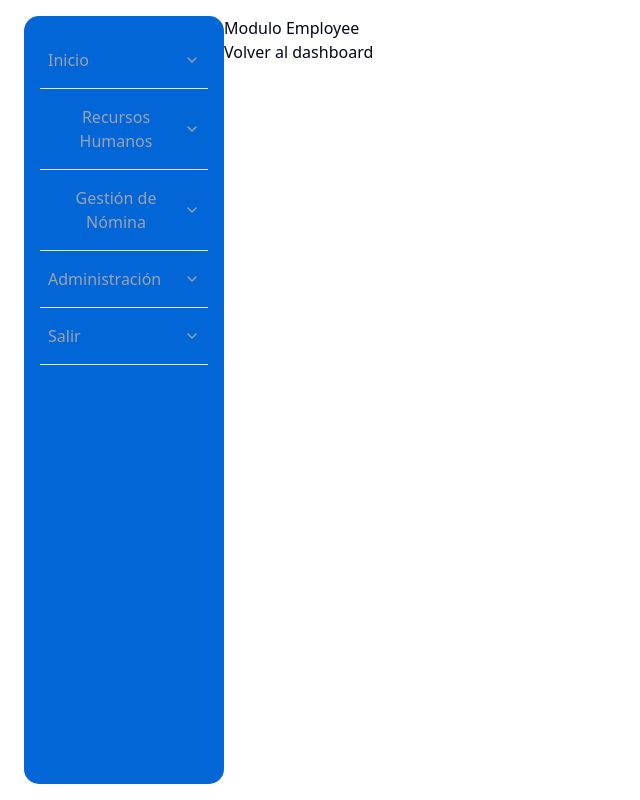
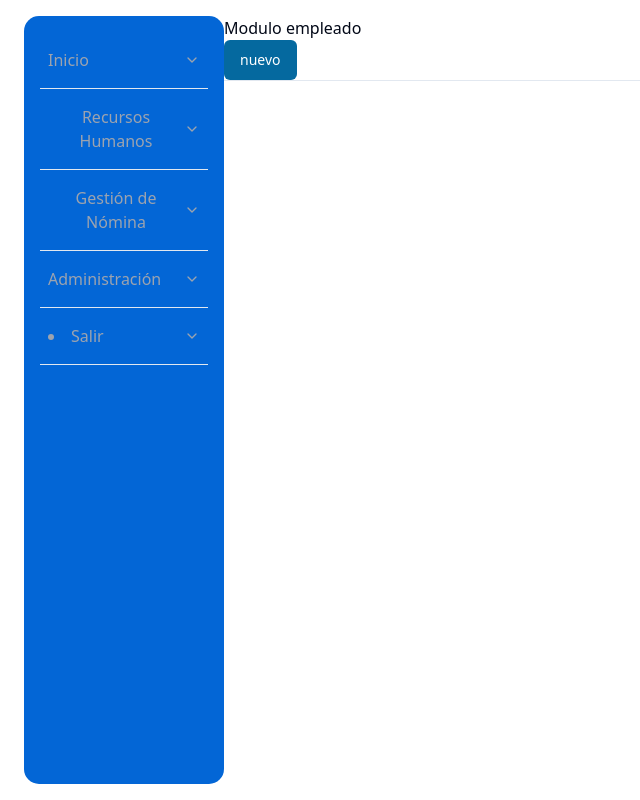
Before and after one commit to tahayk3/front-payroll-gt, a React (Vite) app: page /employee in a window 1280 px wide. Shown: the whole page, without its empty margins (0-640 px from the left). Built offline with nearby package versions, Linux system fonts and the light colour scheme; no server answers; sample sign-in values are in the browser's storage.

Commit message:
Agregando urls en layout

```diff
--- a/src/components/Layout.jsx
+++ b/src/components/Layout.jsx
@@ -1,4 +1,6 @@
 import React from 'react';
+
+import { Link } from 'react-router-dom'
 
 import {
   Accordion,
@@ -21,9 +23,7 @@ const Layout = ({children}) => {
             <AccordionTrigger>Inicio</AccordionTrigger>
             <AccordionContent>
               <ul>
-                <li>Opc 1</li>
-                <li>Opc 2</li>
-                <li>Opc 3</li>
+                <li> <Link to='/dashboard'>dashboard</Link></li>
               </ul>
             </AccordionContent>
           </AccordionItem>
@@ -31,9 +31,9 @@ const Layout = ({children}) => {
             <AccordionTrigger>Recursos Humanos</AccordionTrigger>
             <AccordionContent>
               <ul>
-                <li>Opc 1</li>
-                <li>Opc 2</li>
-                <li>Opc 3</li>
+                <li> <Link to='/employee'>Empleados</Link></li>
+                <li> <Link to='/puestos'>Puestos</Link></li>
+                <li> <Link to='/departamentos'>departamentos</Link></li>
               </ul>
             </AccordionContent>
           </AccordionItem>
@@ -41,10 +41,9 @@ const Layout = ({children}) => {
             <AccordionTrigger>Gestión de Nómina</AccordionTrigger>
             <AccordionContent>
               <ul>
-                <li>Opc 1</li>
-                <li>Opc 2</li>
-                <li>Opc 3</li>
-
+                <li> <Link to='/nomina'>Nomina</Link></li>
+                <li> <Link to='/conceptos'>Conceptos</Link></li>
+                <li> <Link to='/periocidad'>Periocidad</Link></li>
               </ul>
             </AccordionContent>
           </AccordionItem>
@@ -52,14 +51,13 @@ const Layout = ({children}) => {
             <AccordionTrigger>Administración</AccordionTrigger>
             <AccordionContent>
               <ul>
-                <li>Opc 1</li>
-                <li>Opc 2</li>
-                <li>Opc 3</li>
+                <li> <Link to='/permisos'>Permisos</Link></li>
+                <li> <Link to='/ventas'>Ventas</Link></li>
               </ul>
             </AccordionContent>
           </AccordionItem>
           <AccordionItem value="salir">
-            <AccordionTrigger>Salir</AccordionTrigger>
+            <AccordionTrigger><li> <Link to='/login'>Salir</Link></li></AccordionTrigger>
           </AccordionItem>
         </Accordion>
       </div>
--- a/src/pages/private/Employee.tsx
+++ b/src/pages/private/Employee.tsx
@@ -1,14 +1,12 @@
-
-import { Link } from 'react-router-dom';
-import React from 'react'
+import { Separator } from '@/components/ui/separator'
+import { Button } from '@/components/ui/button'
 
 export const Employee = () => {
   return (
     <>
-      <h1>Modulo Employee</h1>
-
-     <Link to='/dashboard'>Volver al dashboard</Link>
-
+      <h1>Modulo empleado</h1>
+      <Button variant='info'>nuevo</Button>
+      <Separator />
     </>
-  )
-}
+  );
+};
```
